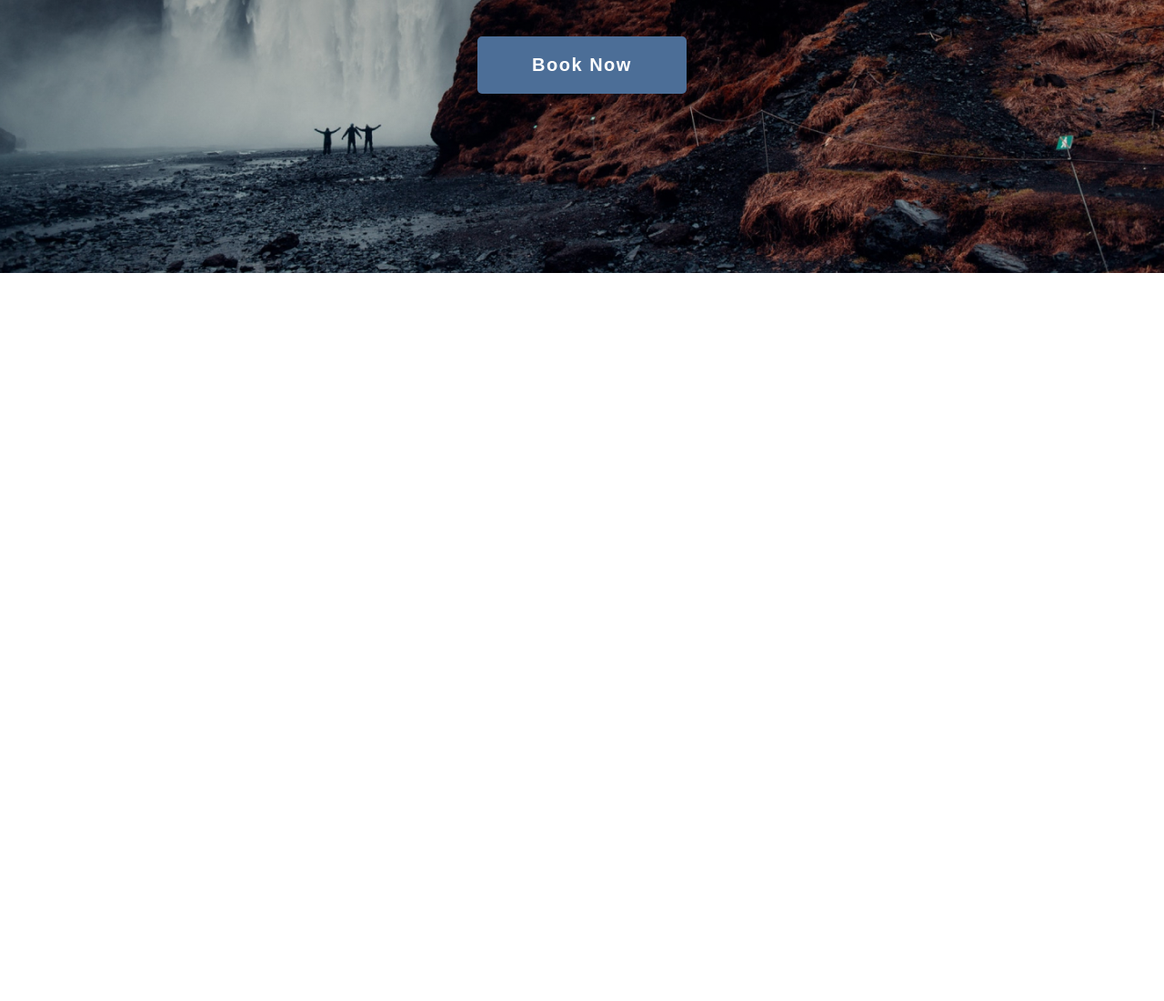
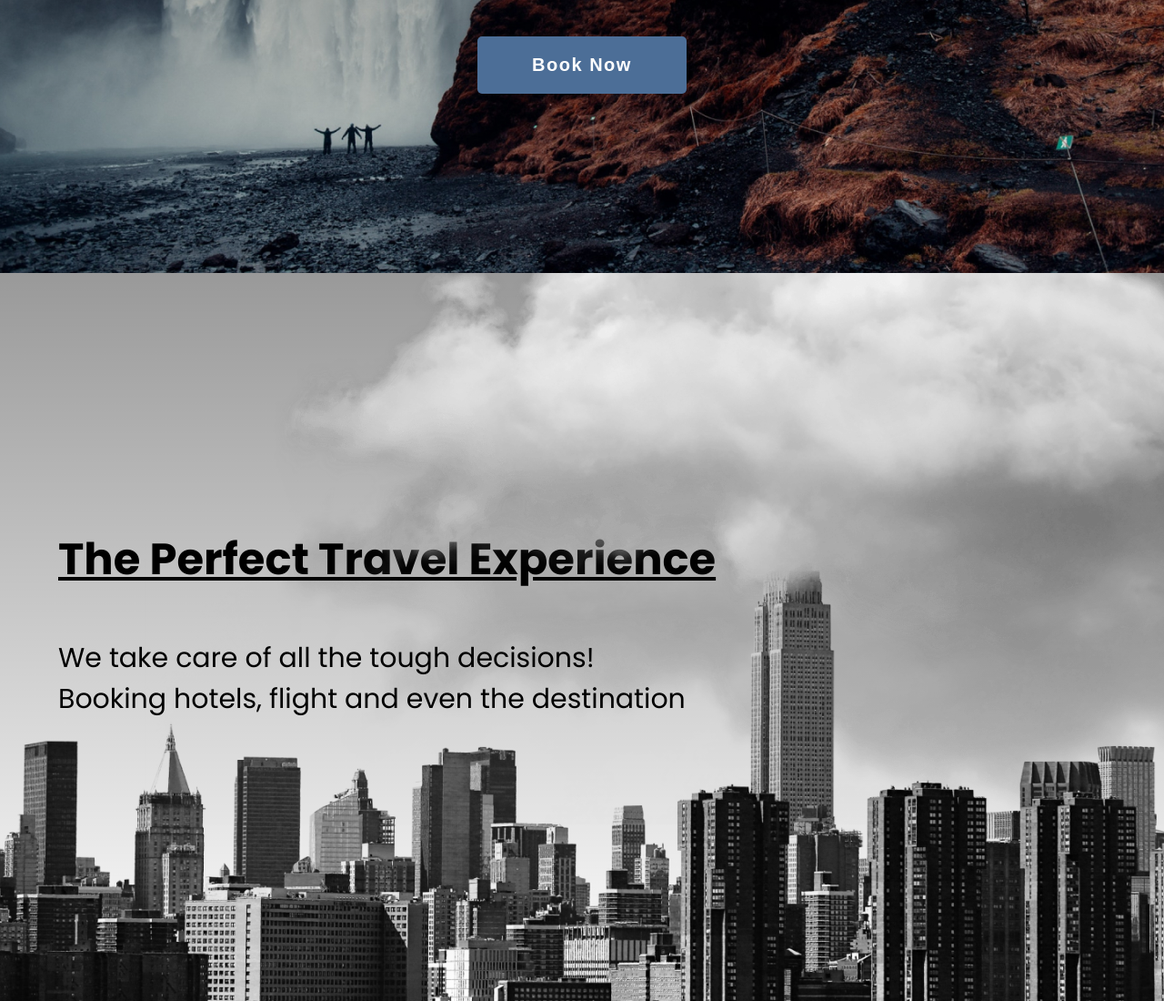
Before and after one commit to MichaelKnopf89/Travelly, a plain HTML site: page index.html in a window 1280 px wide. Shown: the part 500-1600 px from the top of the page at 91% size. Before the commit the page ends 800 px from the top, so only its background shows below. Drawn offline with Linux system fonts and the light colour scheme; a web font is replaced by a local one.

Commit message:
add locations section

```diff
--- a/index.html
+++ b/index.html
@@ -31,5 +31,13 @@
         <h3>Start your next trip with help from Travelly! <br> Contact us now!</h3>
         <button>Book Now</button>
     </section>
+    <section id="locations">
+        <header class="locations-head">
+            <h2>The Perfect Travel Experience</h2>
+            <h3>We take care of all the tough decisions! <br> Booking hotels, flight and even the destination</h3>
+            <img src="/img/cloud.png" class="moving-cloud-1 cloud" alt="">
+            <img src="/img/cloud.png" class="moving-cloud-2 cloud" alt="">
+        </header>
+    </section>
 </body>
 </html>
--- a/styles.css
+++ b/styles.css
@@ -85,6 +85,41 @@ nav ul{
     padding: 5rem;
 }
 
+/*Locations Section*/
+#locations{
+    min-height: 100vh;
+    background: linear-gradient(rgba(0,0,0,0.4),transparent), url("/img/new-york-page.png");
+    background-size: cover;
+    background-position: center;
+    display: flex;
+    align-items: center;
+    position: relative;
+}
+.locations-head{
+    width: 90%;
+    margin: auto;
+}
+.locations-head h2{
+    padding: 1rem 0rem;
+    text-decoration: underline;
+}
+.locations-head h3{
+    padding: 4rem 0rem;
+}
+.cloud{
+    position: absolute;
+    top: 0%;
+    right: 0%;
+}
+.moving-cloud-1{
+
+}
+.moving-cloud-2{
+    top: 20%;
+    z-index: -1;
+    opacity: 0.5;
+}
+
 /*Media Queries*/
 @media screen and (max-width: 932px) {
     html{
```
